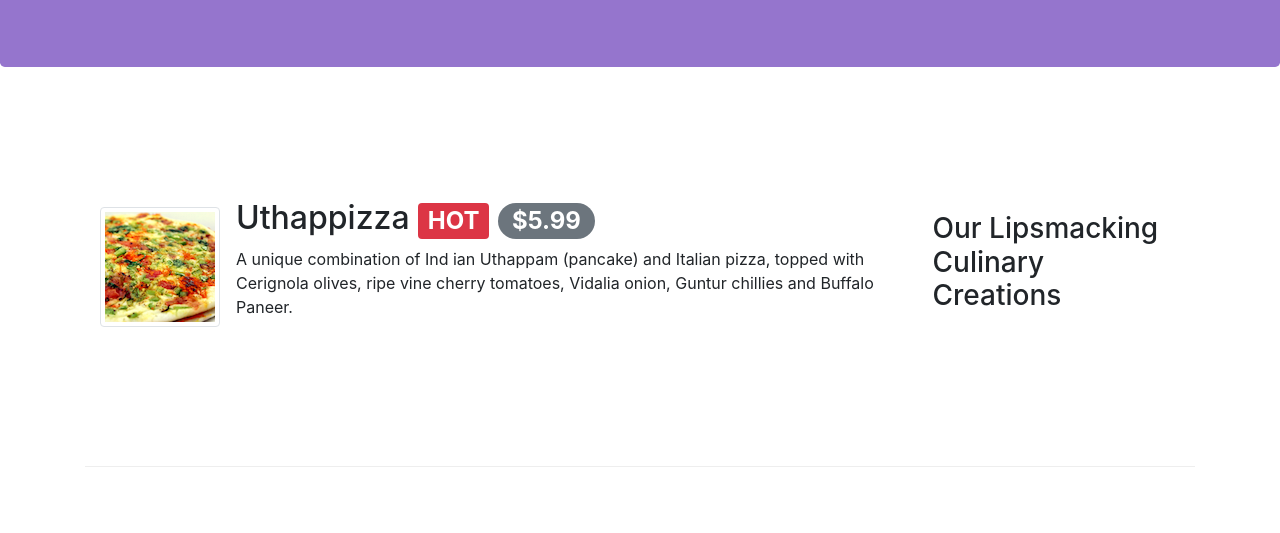
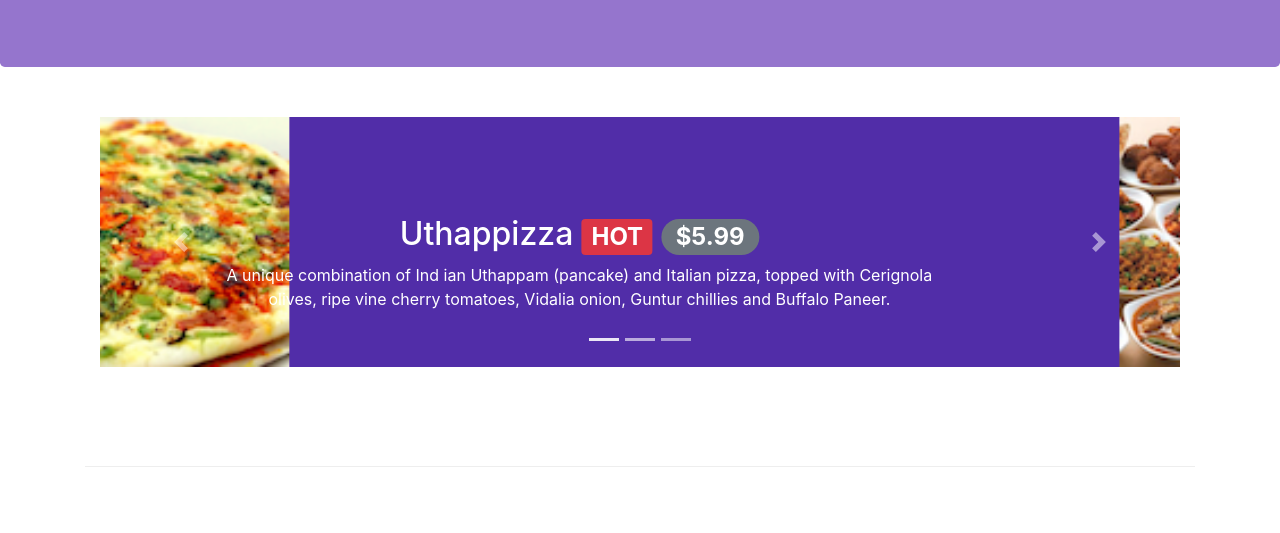
Before and after one commit to SrikanthReddyMallepally/Bootstrap-coursera, a website: page index.html in a window 1280 px wide. Shown: the part 267-800 px from the top of the page. Drawn offline with nearby package versions, Linux system fonts and the light colour scheme.

Commit message:
carousel and login modal in index.html

```diff
--- a/css/style.css
+++ b/css/style.css
@@ -47,3 +47,16 @@ body{
     border-bottom: 1px solid #ddd;
     padding: 10px;
 }
+
+.carousel{
+    background: #512DA8;
+}
+.carousel-item{
+    height: 250px;
+}
+.carousel-item img{
+    position: absolute;
+    top:0;
+    left:0;
+    min-height: 250px;
+}
--- a/index.html
+++ b/index.html
@@ -88,6 +88,51 @@
         </header>
 
         <div class="container">
+            <div class="row row-content">
+                <div class="col">
+                    <div id="mycarousel" class="carousel slide" data-ride="carousel">
+                        <div class="carousel-inner" role="listbox">
+                            <div class="carousel-item active">
+                                <img class="d-block img-fluid"
+                                    src="img/uthappizza.png" alt="uthappizza">
+                                <div class="carousel-caption d-none d-md-block">
+                                    <h2>Uthappizza <span class="badge badge-danger">HOT</span> <span class="badge badge-pill badge-secondary">$5.99</span></h2>
+                                    <p>A unique combination of Ind ian Uthappam (pancake) and Italian pizza, topped with Cerignola olives, ripe vine cherry tomatoes, Vidalia onion, Guntur chillies and Buffalo Paneer.</p>
+                                </div>
+                            </div>
+                            <div class="carousel-item">
+                                <img class="d-block img-fluid"
+                                    src="img/buffet.png" alt="buffet">
+                                <div class="carousel-caption d-none d-md-block">
+                                    <h2>Weekend Grand Buffet <span class="badge badge-danger">NEW</span></h2>
+                                    <p>Featuring mouthwatering combinations with a choice of five different salads, six enticing appetizers, six main entrees and five choicest desserts. Free flowing bubbly and soft drinks. All for just $19.99 per person </p>
+                                </div>
+                            </div>
+                            <div class="carousel-item">
+                                <img class="d-block img-fluid"
+                                    src="img/alberto.png" alt="alberto">
+                                <div class="carousel-caption d-none d-md-block">
+                                    <h2>Alberto Somayya</h2>
+                                    <h4>Executive Chef</h4>
+                                    <p>Award winning three-star Michelin chef with wide International experience having worked closely with whos-who in the culinary world, he specializes in creating mouthwatering Indo-Italian fusion experiences. </p>
+                                </div>
+                            </div>
+                        </div>
+                        <ol class="carousel-indicators">
+                            <li data-target="#mycarousel" data-slide-to="0" class="active"></li>
+                            <li data-target="#mycarousel" data-slide-to="1"></li>
+                            <li data-target="#mycarousel" data-slide-to="2"></li>
+                        </ol>
+                        <a class="carousel-control-prev" href="#mycarousel" role="button" data-slide="prev">
+                            <span class="carousel-control-prev-icon"></span>
+                        </a>
+                        <a class="carousel-control-next" href="#mycarousel" role="button" data-slide="next">
+                            <span class="carousel-control-next-icon"></span>
+                        </a>
+                    </div>
+                </div>
+            </div>
+
             <div class="row row-content align-items-center">
                 <div class="col-12 col-sm-4 order-sm-last col-md-3">
                     <h3>Our Lipsmacking Culinary Creations</h3>
```
